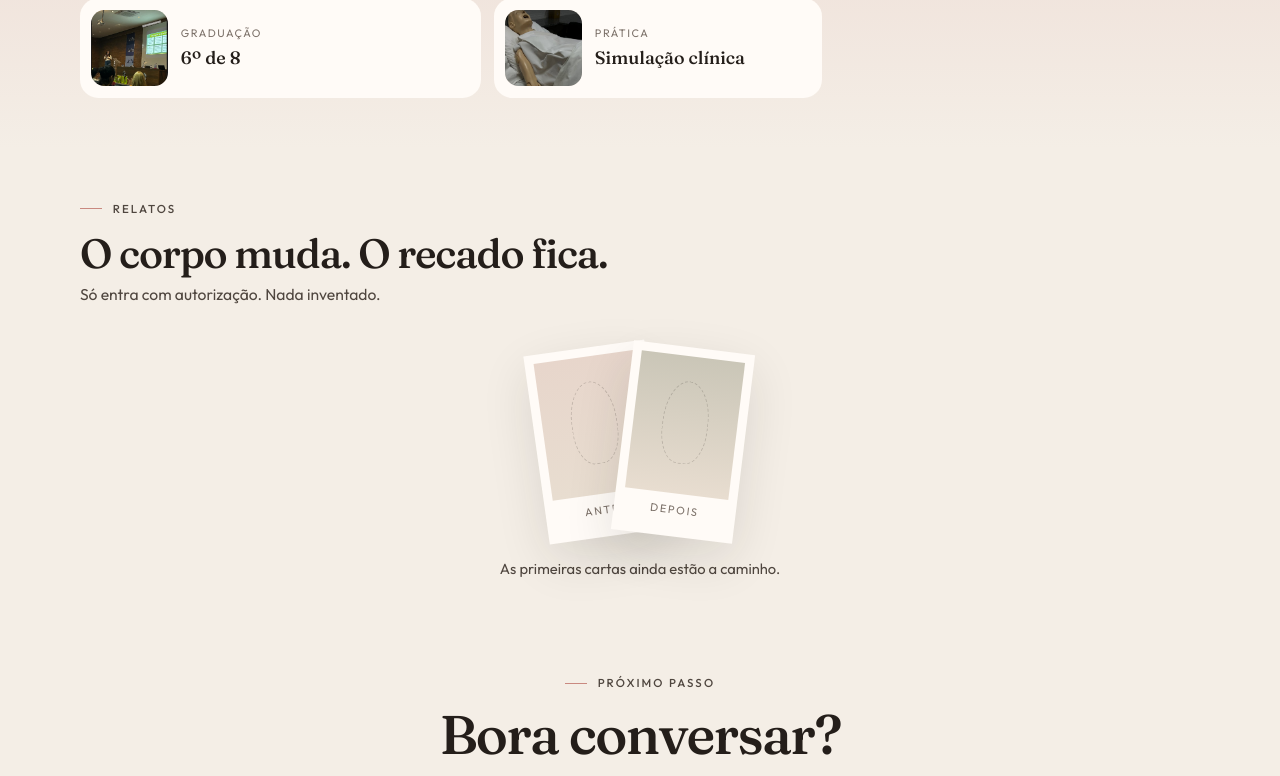
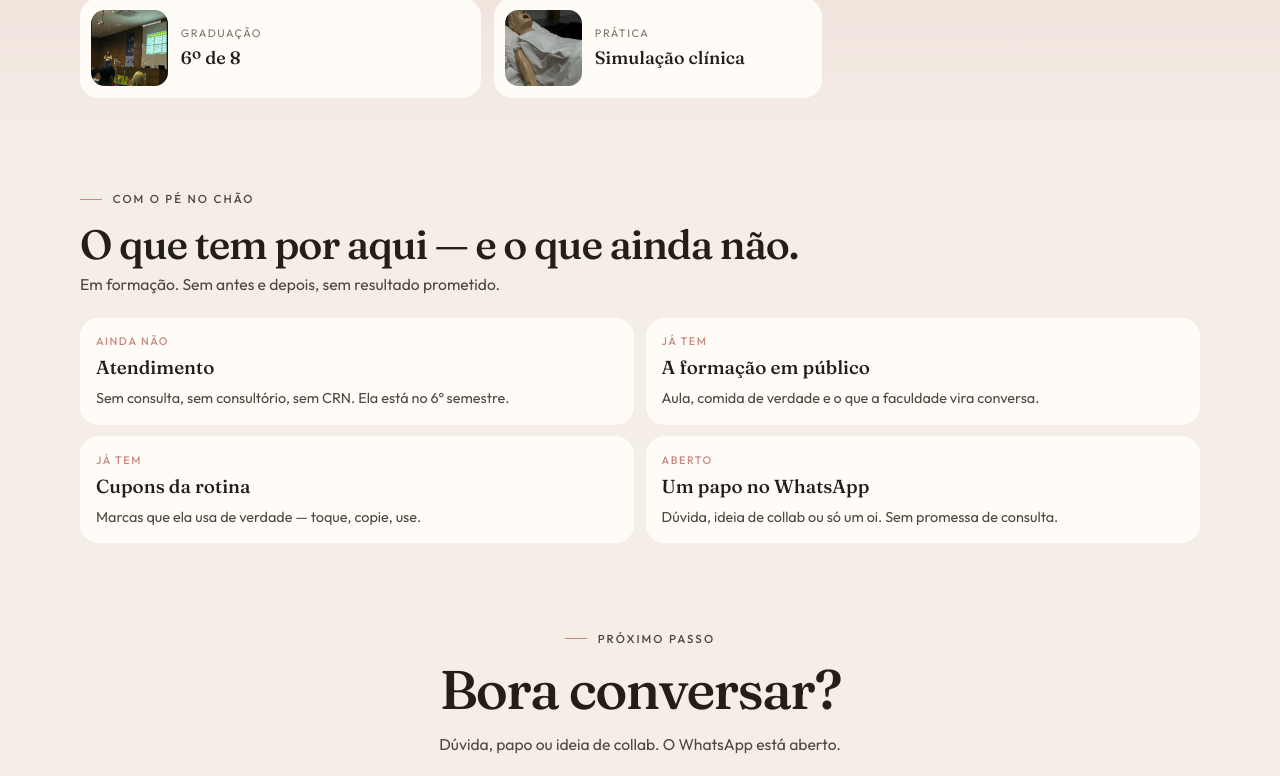
Before and after one commit to Lucash67/malu_nutri, a React (Vite) app: page / in a window 1280 px wide. Shown: the part 2588-3364 px from the top of the page. Built offline with nearby package versions, Linux system fonts and the light colour scheme.

Commit message:
Replace relatos with an honest now-and-not-yet section.
Co-authored-by: Cursor <cursoragent@cursor.com>

```diff
--- a/src/App.tsx
+++ b/src/App.tsx
@@ -1,13 +1,13 @@
 import { Collab } from "./components/Collab";
 import { Connect } from "./components/Connect";
 import { Footer } from "./components/Footer";
+import { Ground } from "./components/Ground";
 import { Hero } from "./components/Hero";
 import { Identity } from "./components/Identity";
 import { Nav } from "./components/Nav";
 import { Partners } from "./components/Partners";
 import { Practice } from "./components/Practice";
 import { Share } from "./components/Share";
-import { Stories } from "./components/Stories";
 import { Ticker } from "./components/Ticker";
 import { useReveal } from "./hooks/useReveal";
 
@@ -28,7 +28,7 @@ export default function App() {
         <Partners />
         <Collab />
         <Practice />
-        <Stories />
+        <Ground />
         <Connect />
       </main>
       <Footer />
--- /dev/null
+++ b/src/components/Ground.tsx
@@ -0,0 +1,45 @@
+const points = [
+  {
+    tag: "Ainda não",
+    title: "Atendimento",
+    text: "Sem consulta, sem consultório, sem CRN. Ela está no 6º semestre.",
+  },
+  {
+    tag: "Já tem",
+    title: "A formação em público",
+    text: "Aula, comida de verdade e o que a faculdade vira conversa.",
+  },
+  {
+    tag: "Já tem",
+    title: "Cupons da rotina",
+    text: "Marcas que ela usa de verdade — toque, copie, use.",
+  },
+  {
+    tag: "Aberto",
+    title: "Um papo no WhatsApp",
+    text: "Dúvida, ideia de collab ou só um oi. Sem promessa de consulta.",
+  },
+];
+
+export function Ground() {
+  return (
+    <section className="ground" id="por-aqui">
+      <div className="wrap">
+        <div className="ground__head" data-reveal>
+          <p className="kicker">Com o pé no chão</p>
+          <h2 className="display">O que tem por aqui — e o que ainda não.</h2>
+          <p className="lede">Em formação. Sem antes e depois, sem resultado prometido.</p>
+        </div>
+        <div className="ground__list">
+          {points.map((item) => (
+            <article className="ground-card" key={item.title} data-reveal>
+              <span>{item.tag}</span>
+              <h3>{item.title}</h3>
+              <p>{item.text}</p>
+            </article>
+          ))}
+        </div>
+      </div>
+    </section>
+  );
+}
--- a/src/components/Share.tsx
+++ b/src/components/Share.tsx
@@ -22,11 +22,6 @@ const pieces: {
     img: "/images/malu-estudo.jpg",
     alt: "Malu no quarto-escritório, estudando com o notebook aberto",
     placeholder: "Foto do estudo",
-  },
-  {
-    tag: "Treino",
-    title: "Beach tennis e constância",
-    placeholder: "Beach tennis",
   },
   {
     tag: "Bastidores",
--- a/src/styles/global.css
+++ b/src/styles/global.css
@@ -841,7 +841,7 @@ section[id] {
 .share__head h2,
 .practice__head h2,
 .partners__head h2,
-.stories__head h2,
+.ground__head h2,
 .identity__intro h2 {
   font-size: clamp(1.7rem, 6.2vw, 2.55rem);
 }
@@ -1377,6 +1377,52 @@ section[id] {
   margin-top: 0.2rem;
   color: var(--ink-soft);
   font-size: 0.9rem;
+}
+
+/* ——— ground / o que tem por aqui ——— */
+.ground {
+  padding: 2.6rem 0 3rem;
+}
+
+.ground__head {
+  margin-bottom: 1.4rem;
+}
+
+.ground__head .lede {
+  margin-top: 0.45rem;
+}
+
+.ground__list {
+  display: grid;
+  gap: 0.7rem;
+}
+
+.ground-card {
+  padding: 0.95rem 1rem 1.05rem;
+  border-radius: 1.15rem;
+  background: var(--white);
+}
+
+.ground-card span {
+  display: block;
+  color: var(--blush);
+  font-size: 0.68rem;
+  font-weight: 500;
+  letter-spacing: 0.14em;
+  text-transform: uppercase;
+}
+
+.ground-card h3 {
+  margin: 0.2rem 0 0.35rem;
+  font-family: var(--font-serif);
+  font-size: 1.18rem;
+  font-weight: 520;
+}
+
+.ground-card p {
+  color: var(--ink-soft);
+  font-size: 0.9rem;
+  line-height: 1.4;
 }
 
 /* ——— stories / relatos ——— */
@@ -2036,6 +2082,7 @@ section[id] {
   .share__list,
   .partners__grid,
   .practice__mosaic,
+  .ground__list,
   .chapters__path {
     grid-template-columns: 1fr 1fr;
   }
```
